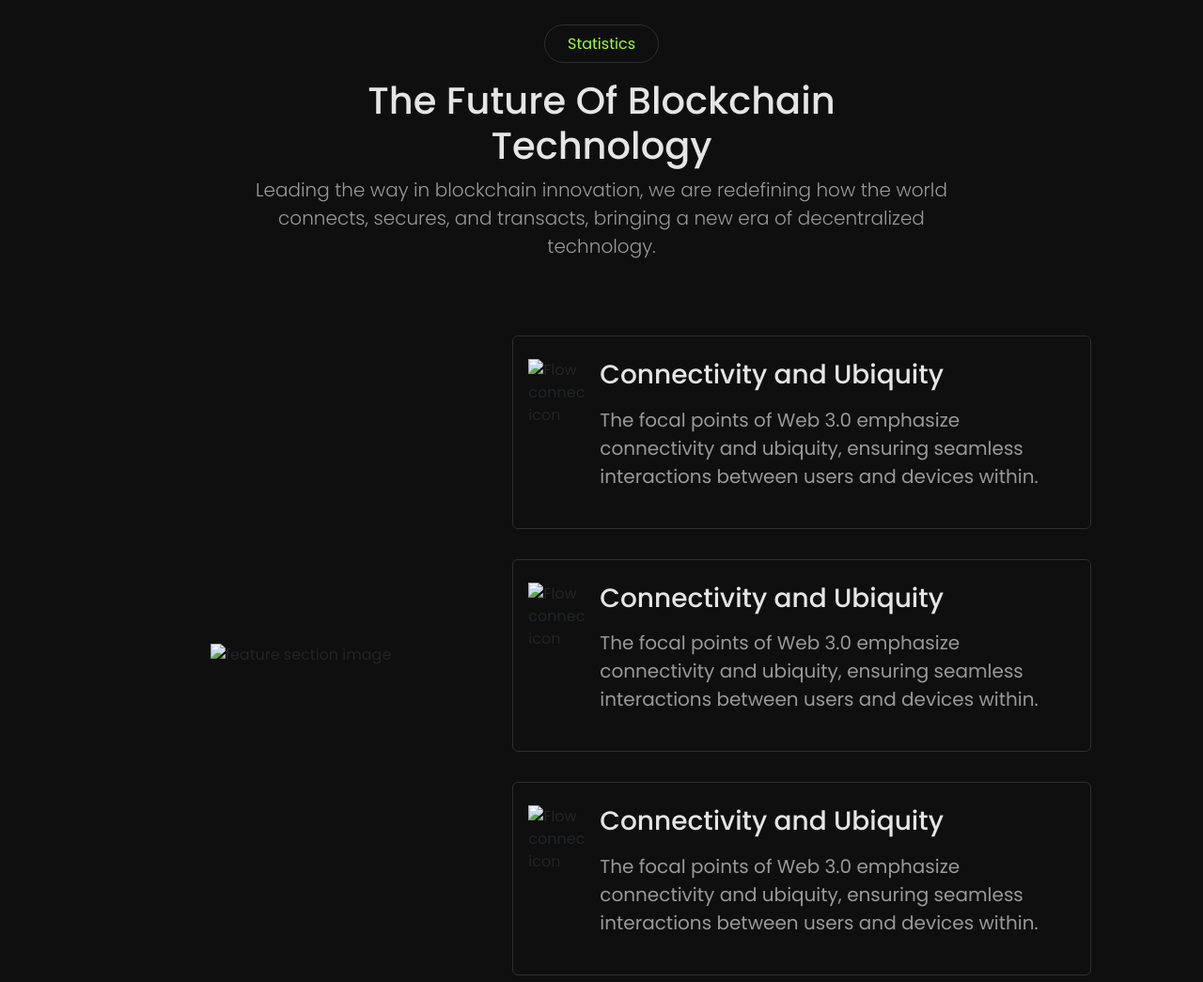
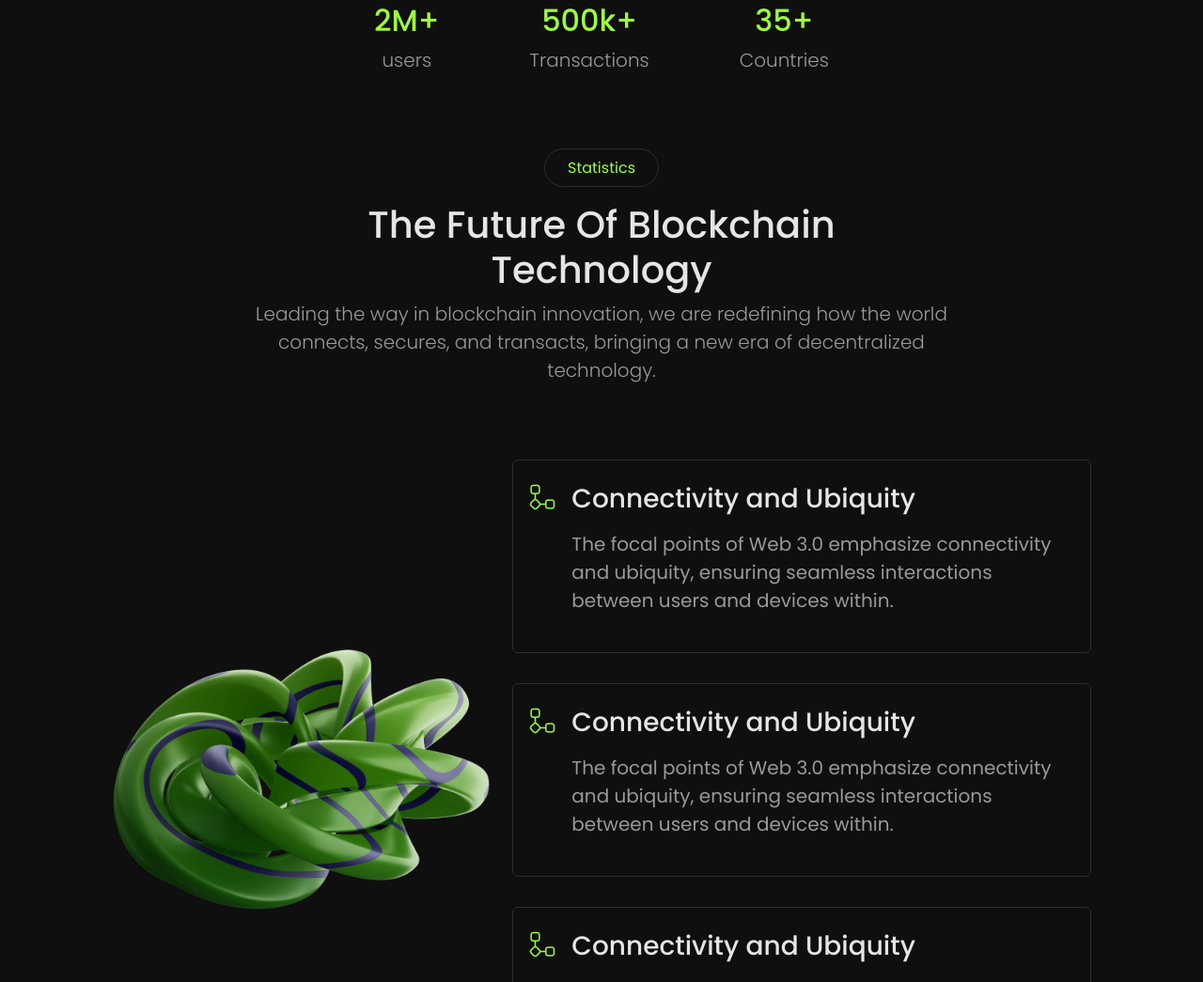
Before and after one commit to ifaizk5/neoFi, a website: page index.html in a window 1280 px wide. Shown: the part 1755-2800 px from the top of the page at 94% size. Drawn offline with nearby package versions, Linux system fonts and the light colour scheme; the site is published under a folder, as on GitHub Pages, so addresses that start at the root find nothing.

Commit message:
Fix: image not loading

```diff
--- a/index.html
+++ b/index.html
@@ -26,7 +26,7 @@
           class="navbar-brand d-flex align-items-center gap-2 text-white"
           href="#"
         >
-          <img src="/assets/logo.png" alt="Brand Logo" style="height: 30px" />
+          <img src="./assets/logo.png" alt="Brand Logo" style="height: 30px" />
           <span>NeoFi</span>
         </a>
 
@@ -131,7 +131,7 @@
           <div class="col-12 col-md-6 d-flex justify-content-center">
             <img
               class="img-fluid"
-              src="/assets/heropic.png"
+              src="./assets/heropic.png"
               alt="Hero Section Pic"
             />
           </div>
@@ -146,23 +146,23 @@
           class="d-flex flex-wrap gap-5 my-4 align-items-center justify-content-center"
         >
           <div class="align-items-center m-2">
-            <img src="/assets/sponsorlogo.png" alt="sponsor logo" />
+            <img src="./assets/sponsorlogo.png" alt="sponsor logo" />
             <span class="fw-bold">Logoipsum</span>
           </div>
           <div class="align-items-center m-2">
-            <img src="/assets/sponsorlogo.png" alt="sponsor logo" />
+            <img src="./assets/sponsorlogo.png" alt="sponsor logo" />
             <span class="fw-bold">Logoipsum</span>
           </div>
           <div class="align-items-center m-2">
-            <img src="/assets/sponsorlogo.png" alt="sponsor logo" />
+            <img src="./assets/sponsorlogo.png" alt="sponsor logo" />
             <span class="fw-bold">Logoipsum</span>
           </div>
           <div class="align-items-center m-2">
-            <img src="/assets/sponsorlogo.png" alt="sponsor logo" />
+            <img src="./assets/sponsorlogo.png" alt="sponsor logo" />
             <span class="fw-bold">Logoipsum</span>
           </div>
           <div class="align-items-center m-2">
-            <img src="/assets/sponsorlogo.png" alt="sponsor logo" />
+            <img src="./assets/sponsorlogo.png" alt="sponsor logo" />
             <span class="fw-bold">Logoipsum</span>
           </div>
         </div>
@@ -272,7 +272,7 @@
       >
         <div class="col-12 col-md-4 mb-4 mb-md-0 d-flex justify-content-center">
           <img
-            src="/assets/Shape-1.1.png"
+            src="./assets/Shape-1.1.png"
             alt="feature section image"
             class="img-fluid"
           />
@@ -287,7 +287,7 @@
             style="max-width: 100%"
           >
             <img
-              src="/assets/hugeicons_flow-connection.png"
+              src="./assets/hugeicons_flow-connection.png"
               class="img-fluid"
               alt="Flow connection icon"
               style="max-width: 60px"
@@ -305,7 +305,7 @@
             style="max-width: 100%"
           >
             <img
-              src="/assets/hugeicons_flow-connection.png"
+              src="./assets/hugeicons_flow-connection.png"
               class="img-fluid"
               alt="Flow connection icon"
               style="max-width: 60px"
@@ -323,7 +323,7 @@
             style="max-width: 100%"
           >
             <img
-              src="/assets/hugeicons_flow-connection.png"
+              src="./assets/hugeicons_flow-connection.png"
               class="img-fluid"
               alt="Flow connection icon"
               style="max-width: 60px"
@@ -367,7 +367,7 @@
             <!-- One testimonial -->
             <div class="col-12 col-sm-6 col-md-4 col-lg-3 testimonial-card">
               <img
-                src="/assets/hugeicons_flow-connection.png"
+                src="./assets/hugeicons_flow-connection.png"
                 alt="Flow"
                 class="img-fluid mb-2"
               />
@@ -382,7 +382,7 @@
             </div>
             <div class="col-12 col-sm-6 col-md-4 col-lg-3 testimonial-card">
               <img
-                src="/assets/hugeicons_flow-connection.png"
+                src="./assets/hugeicons_flow-connection.png"
                 alt="Flow"
                 class="img-fluid mb-2"
               />
@@ -397,7 +397,7 @@
             </div>
             <div class="col-12 col-sm-6 col-md-4 col-lg-3 testimonial-card">
               <img
-                src="/assets/hugeicons_flow-connection.png"
+                src="./assets/hugeicons_flow-connection.png"
                 alt="Flow"
                 class="img-fluid mb-2"
               />
@@ -412,7 +412,7 @@
             </div>
             <div class="col-12 col-sm-6 col-md-4 col-lg-3 testimonial-card">
               <img
-                src="/assets/hugeicons_flow-connection.png"
+                src="./assets/hugeicons_flow-connection.png"
                 alt="Flow"
                 class="img-fluid mb-2"
               />
@@ -427,7 +427,7 @@
             </div>
             <div class="col-12 col-sm-6 col-md-4 col-lg-3 testimonial-card">
               <img
-                src="/assets/hugeicons_flow-connection.png"
+                src="./assets/hugeicons_flow-connection.png"
                 alt="Flow"
                 class="img-fluid mb-2"
               />
@@ -447,7 +447,7 @@
           >
             <div class="col-12 col-sm-6 col-md-4 col-lg-3 testimonial-card">
               <img
-                src="/assets/hugeicons_flow-connection.png"
+                src="./assets/hugeicons_flow-connection.png"
                 alt="Flow"
                 class="img-fluid mb-2"
               />
@@ -462,7 +462,7 @@
             </div>
             <div class="col-12 col-sm-6 col-md-4 col-lg-3 testimonial-card">
               <img
-                src="/assets/hugeicons_flow-connection.png"
+                src="./assets/hugeicons_flow-connection.png"
                 alt="Flow"
                 class="img-fluid mb-2"
               />
@@ -477,7 +477,7 @@
             </div>
             <div class="col-12 col-sm-6 col-md-4 col-lg-3 testimonial-card">
               <img
-                src="/assets/hugeicons_flow-connection.png"
+                src="./assets/hugeicons_flow-connection.png"
                 alt="Flow"
                 class="img-fluid mb-2"
               />
@@ -492,7 +492,7 @@
             </div>
             <div class="col-12 col-sm-6 col-md-4 col-lg-3 testimonial-card">
               <img
-                src="/assets/hugeicons_flow-connection.png"
+                src="./assets/hugeicons_flow-connection.png"
                 alt="Flow"
                 class="img-fluid mb-2"
               />
@@ -507,7 +507,7 @@
             </div>
             <div class="col-12 col-sm-6 col-md-4 col-lg-3 testimonial-card">
               <img
-                src="/assets/hugeicons_flow-connection.png"
+                src="./assets/hugeicons_flow-connection.png"
                 alt="Flow"
                 class="img-fluid mb-2"
               />
@@ -522,7 +522,7 @@
             </div>
             <div class="col-12 col-sm-6 col-md-4 col-lg-3 testimonial-card">
               <img
-                src="/assets/hugeicons_flow-connection.png"
+                src="./assets/hugeicons_flow-connection.png"
                 alt="Flow"
                 class="img-fluid mb-2"
               />
@@ -703,7 +703,7 @@
               href="#"
             >
               <img
-                src="/assets/logo.png"
+                src="./assets/logo.png"
                 alt="Brand Logo"
                 style="height: 30px"
               />
```
